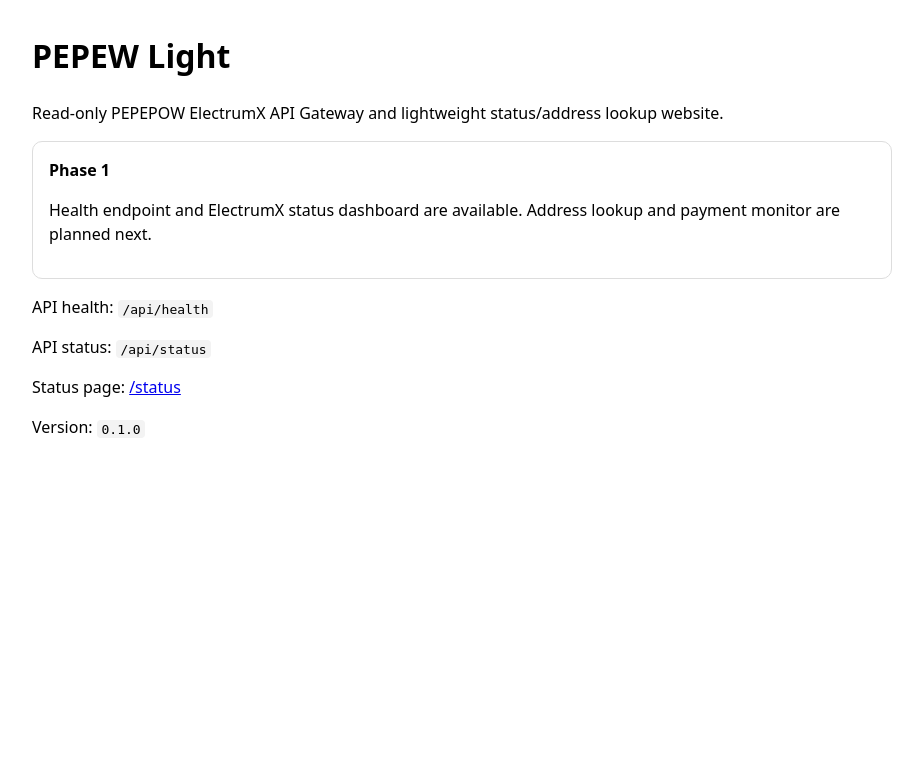
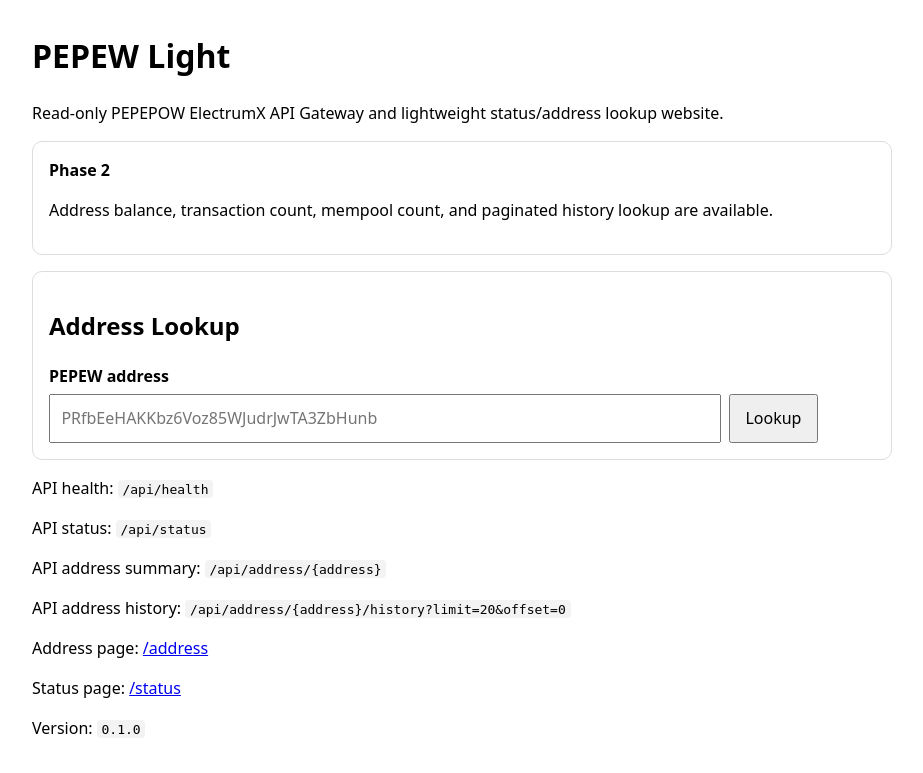
Before and after one commit to edisontw/pepepow-electrumx-service, a FastAPI app: page / in a window 1280 px wide. Shown: the top 773 px of the page, without its empty margins (0-923 px from the left). Run offline with FastAPI, Linux system fonts and the light colour scheme.

Commit message:
Add homepage address lookup form

```diff
--- a/backend/app/templates/index.html
+++ b/backend/app/templates/index.html
@@ -8,17 +8,37 @@
     body { font-family: system-ui, sans-serif; margin: 2rem; max-width: 860px; line-height: 1.5; }
     code { background: #f3f3f3; padding: 0.1rem 0.3rem; border-radius: 4px; }
     .card { border: 1px solid #ddd; border-radius: 10px; padding: 1rem; margin: 1rem 0; }
+    label { display: block; font-weight: 600; margin-bottom: 0.35rem; }
+    input { box-sizing: border-box; width: min(100%, 42rem); padding: 0.65rem; font: inherit; }
+    button { padding: 0.65rem 0.9rem; font: inherit; cursor: pointer; }
+    .actions { display: flex; gap: 0.5rem; flex-wrap: wrap; align-items: center; }
   </style>
 </head>
 <body>
   <h1>PEPEW Light</h1>
   <p>Read-only PEPEPOW ElectrumX API Gateway and lightweight status/address lookup website.</p>
+
   <div class="card">
-    <strong>Phase 1</strong>
-    <p>Health endpoint and ElectrumX status dashboard are available. Address lookup and payment monitor are planned next.</p>
+    <strong>Phase 2</strong>
+    <p>Address balance, transaction count, mempool count, and paginated history lookup are available.</p>
   </div>
+
+  <div class="card">
+    <h2>Address Lookup</h2>
+    <form action="/address" method="get">
+      <label for="address-input">PEPEW address</label>
+      <div class="actions">
+        <input id="address-input" name="q" type="text" placeholder="PRfbEeHAKKbz6Voz85WJudrJwTA3ZbHunb" autocomplete="off" maxlength="128">
+        <button type="submit">Lookup</button>
+      </div>
+    </form>
+  </div>
+
   <p>API health: <code>/api/health</code></p>
   <p>API status: <code>/api/status</code></p>
+  <p>API address summary: <code>/api/address/{address}</code></p>
+  <p>API address history: <code>/api/address/{address}/history?limit=20&amp;offset=0</code></p>
+  <p>Address page: <a href="/address">/address</a></p>
   <p>Status page: <a href="/status">/status</a></p>
   <p>Version: <code>{{ version }}</code></p>
 </body>
```
